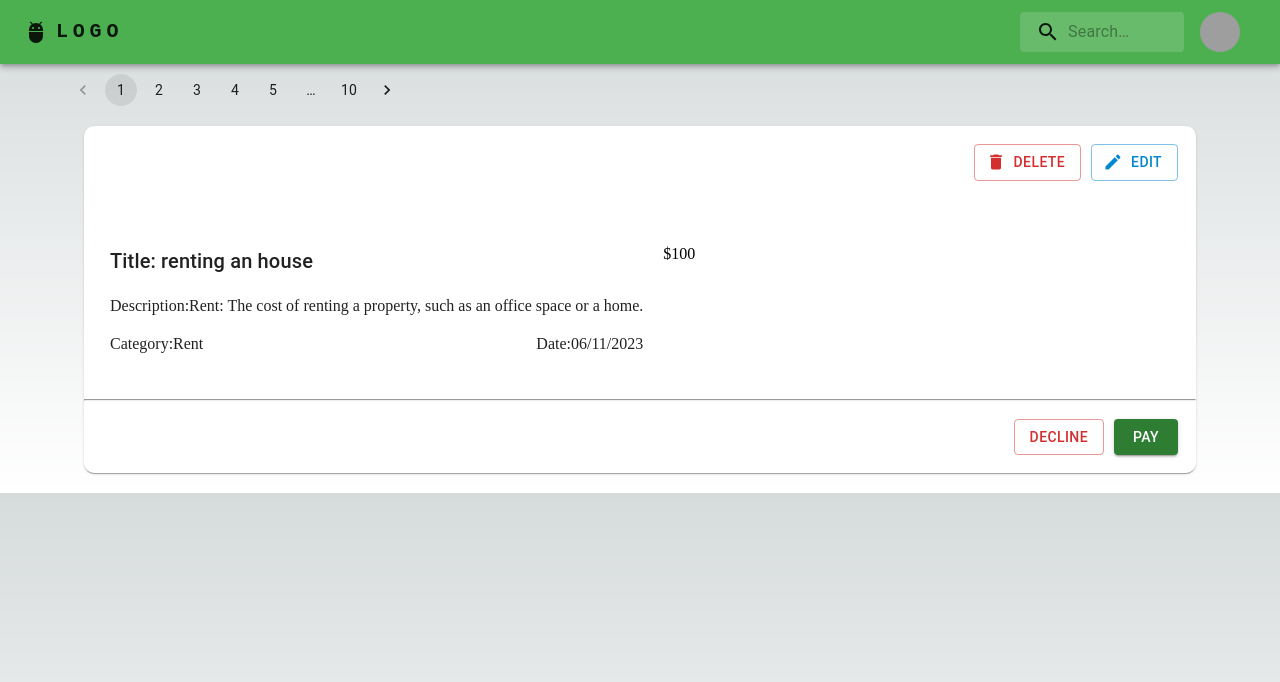
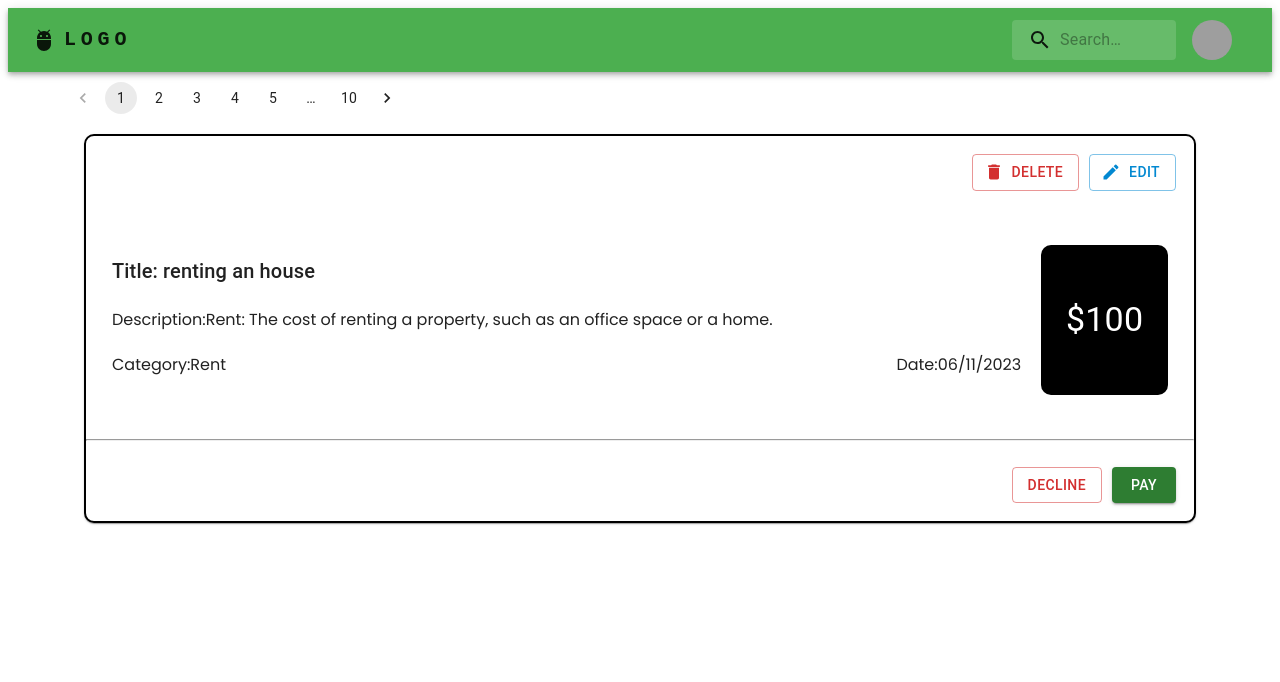
Before and after one commit to Mayank-MP05/vasooli-2.0-nextjs-frontend, a Next.js app: page / in a window 1280 px wide. Shown: the top 682 px of the page. Built offline with nearby package versions, Linux system fonts and the light colour scheme; grey boxes are pictures that could not be loaded.

Commit message:
feature || Single Transaction Card updated with Proper design

```diff
--- a/components/common/styled-base-components.tsx
+++ b/components/common/styled-base-components.tsx
@@ -21,15 +21,19 @@ export const TxnCardRow = styled("div")`
 `;
 export const TxnCardCol = styled("div")`
   margin: 10px;
+  width: 100%;
   display: flex;
   flex-direction: column;
 `;
 export const AmtTxnCardCol = styled("div")`
   margin: 10px;
-  width: 100px;
-  height: 100%;
-  background: white;
-  color: black;
+  width: 150px;
+  height: 150px;
+  border-radius: 10px;
+  background: black;
+  color: white;
   display: flex;
+  justify-content: center;
+  align-items: center;
   flex-direction: column;
 `;
--- a/components/transactions/transaction-card.jsx
+++ b/components/transactions/transaction-card.jsx
@@ -15,12 +15,18 @@ import {
   TxnCardRow,
 } from "../common/styled-base-components";
 import CreateIcon from "@mui/icons-material/Create";
-import DeleteIcon from '@mui/icons-material/Delete';
+import DeleteIcon from "@mui/icons-material/Delete";
 
 const TransactionCard = () => {
   return (
     <div>
-      <Card style={{ borderRadius: "10px", margin: "20px" }}>
+      <Card
+        style={{
+          borderRadius: "10px",
+          margin: "20px",
+          border: "2px solid black",
+        }}
+      >
         <CardActions>
           <TxnCardRow>
             <div style={{ marginLeft: "auto" }}>
@@ -64,7 +70,7 @@ const TransactionCard = () => {
               </TxnCardRow>
             </TxnCardCol>
             <AmtTxnCardCol>
-              <TxnCardRow>$100</TxnCardRow>
+              <Typography variant="h4"> $100</Typography>
             </AmtTxnCardCol>
           </TxnCardRow>
         </CardContent>
--- a/pages/_document.tsx
+++ b/pages/_document.tsx
@@ -1,13 +1,18 @@
-import { Html, Head, Main, NextScript } from 'next/document'
+import { Html, Head, Main, NextScript } from "next/document";
 
 export default function Document() {
   return (
     <Html lang="en">
-      <Head />
+      <Head>
+        <link
+          href="https://fonts.googleapis.com/css?family=Poppins"
+          rel="stylesheet"
+        />
+      </Head>
       <body>
         <Main />
         <NextScript />
       </body>
     </Html>
-  )
+  );
 }
--- a/styles/globals.css
+++ b/styles/globals.css
@@ -1,107 +1,3 @@
-:root {
-  --max-width: 1100px;
-  --border-radius: 12px;
-  --font-mono: ui-monospace, Menlo, Monaco, 'Cascadia Mono', 'Segoe UI Mono',
-    'Roboto Mono', 'Oxygen Mono', 'Ubuntu Monospace', 'Source Code Pro',
-    'Fira Mono', 'Droid Sans Mono', 'Courier New', monospace;
-
-  --foreground-rgb: 0, 0, 0;
-  --background-start-rgb: 214, 219, 220;
-  --background-end-rgb: 255, 255, 255;
-
-  --primary-glow: conic-gradient(
-    from 180deg at 50% 50%,
-    #16abff33 0deg,
-    #0885ff33 55deg,
-    #54d6ff33 120deg,
-    #0071ff33 160deg,
-    transparent 360deg
-  );
-  --secondary-glow: radial-gradient(
-    rgba(255, 255, 255, 1),
-    rgba(255, 255, 255, 0)
-  );
-
-  --tile-start-rgb: 239, 245, 249;
-  --tile-end-rgb: 228, 232, 233;
-  --tile-border: conic-gradient(
-    #00000080,
-    #00000040,
-    #00000030,
-    #00000020,
-    #00000010,
-    #00000010,
-    #00000080
-  );
-
-  --callout-rgb: 238, 240, 241;
-  --callout-border-rgb: 172, 175, 176;
-  --card-rgb: 180, 185, 188;
-  --card-border-rgb: 131, 134, 135;
+* {
+  font-family: Poppins;
 }
-
-@media (prefers-color-scheme: dark) {
-  :root {
-    --foreground-rgb: 255, 255, 255;
-    --background-start-rgb: 0, 0, 0;
-    --background-end-rgb: 0, 0, 0;
-
-    --primary-glow: radial-gradient(rgba(1, 65, 255, 0.4), rgba(1, 65, 255, 0));
-    --secondary-glow: linear-gradient(
-      to bottom right,
-      rgba(1, 65, 255, 0),
-      rgba(1, 65, 255, 0),
-      rgba(1, 65, 255, 0.3)
-    );
-
-    --tile-start-rgb: 2, 13, 46;
-    --tile-end-rgb: 2, 5, 19;
-    --tile-border: conic-gradient(
-      #ffffff80,
-      #ffffff40,
-      #ffffff30,
-      #ffffff20,
-      #ffffff10,
-      #ffffff10,
-      #ffffff80
-    );
-
-    --callout-rgb: 20, 20, 20;
-    --callout-border-rgb: 108, 108, 108;
-    --card-rgb: 100, 100, 100;
-    --card-border-rgb: 200, 200, 200;
-  }
-}
-
-* {
-  box-sizing: border-box;
-  padding: 0;
-  margin: 0;
-}
-
-html,
-body {
-  max-width: 100vw;
-  overflow-x: hidden;
-}
-
-body {
-  color: rgb(var(--foreground-rgb));
-  background: linear-gradient(
-      to bottom,
-      transparent,
-      rgb(var(--background-end-rgb))
-    )
-    rgb(var(--background-start-rgb));
-}
-
-a {
-  color: inherit;
-  text-decoration: none;
-}
-
-@media (prefers-color-scheme: dark) {
-  html {
-    color-scheme: dark;
-  }
-}
```
